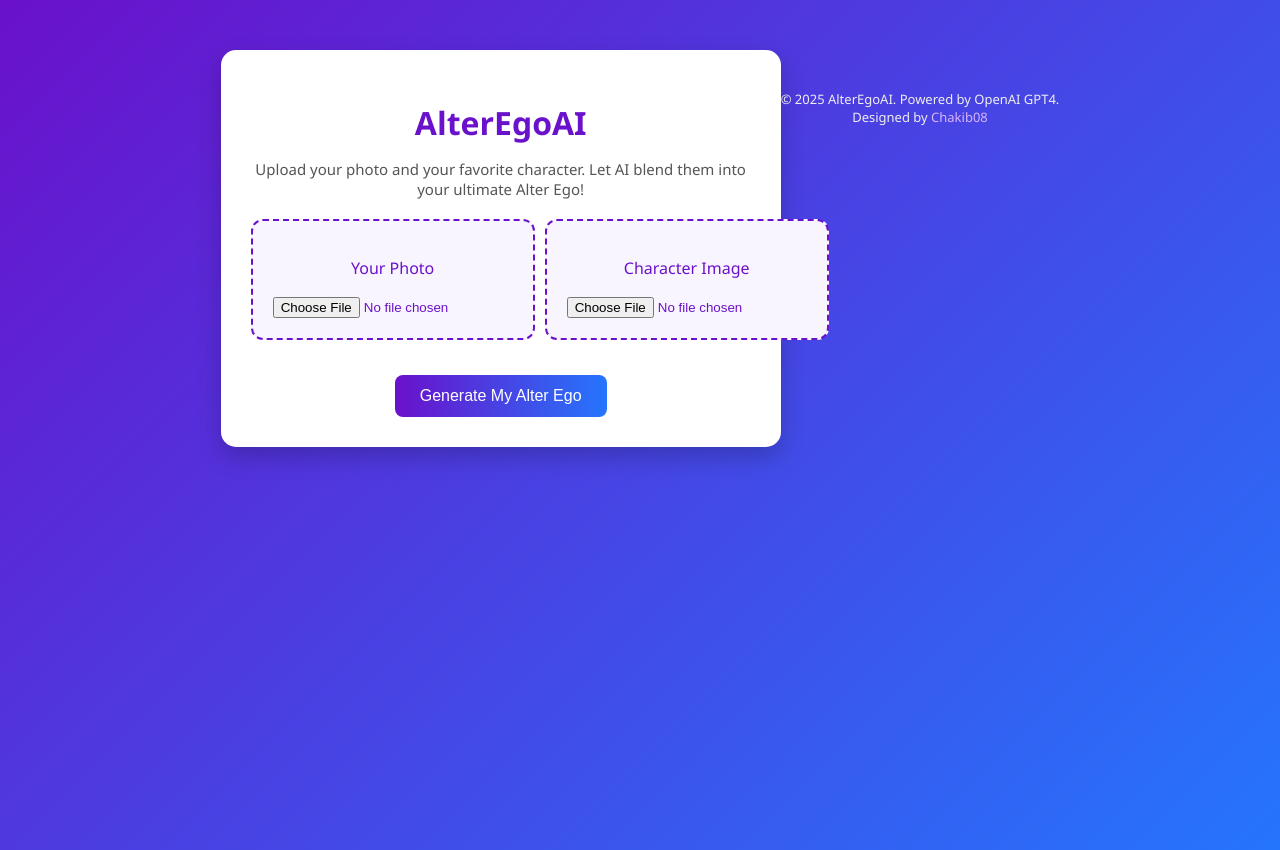
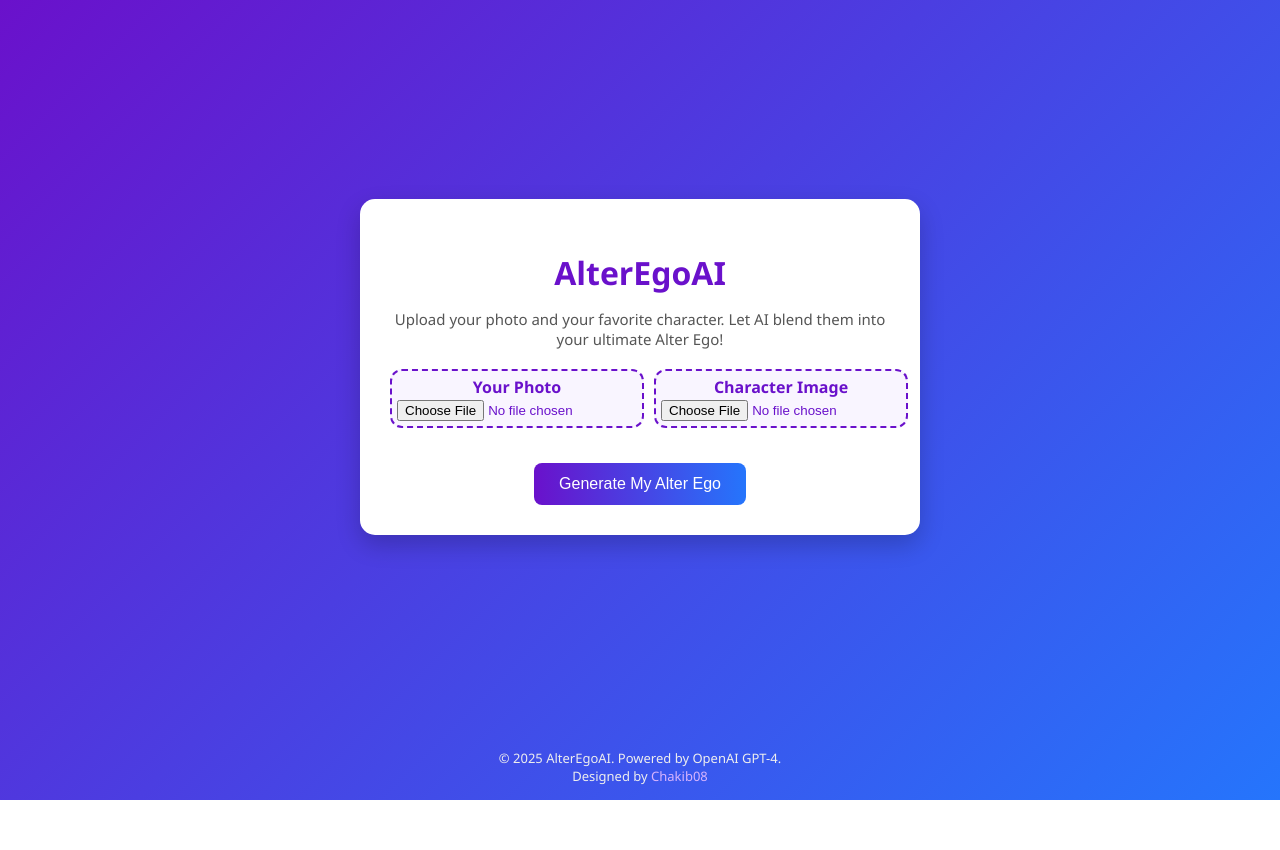
Before and after one commit to Chakib08/AlterEgoAI, a Python web app: template src/templates/index.html in a window 1280 px wide. After the commit the page ends 800 px from the top, so only its background shows below. Run offline with Jinja, Linux system fonts and the light colour scheme; the template is opened without the code that fills it, so the values that code supplies are empty.

Commit message:
Update basic web UI

```diff
--- a/src/templates/index.html
+++ b/src/templates/index.html
@@ -6,6 +6,7 @@
     <link rel="stylesheet" href="style.css">
 </head>
 <body>
+    <main>
         <div class="container">
             <h1>AlterEgoAI</h1>
             <p class="description">Upload your photo and your favorite character. Let AI blend them into your ultimate Alter Ego!</p>
@@ -27,12 +28,14 @@
             <div id="loading" style="display:none;">Generating... Please wait ⏳</div>
             <div id="result"></div>
         </div>
+    </main>
 
     <footer>
-        &copy; 2025 AlterEgoAI. Powered by OpenAI GPT4. <br>
+        &copy; 2025 AlterEgoAI. Powered by OpenAI GPT-4.<br>
         Designed by <a href="#">Chakib08</a>
     </footer>
 
     <script src="script.js"></script>
 </body>
+
 </html>
--- a/src/templates/style.css
+++ b/src/templates/style.css
@@ -1,25 +1,36 @@
-body {
+/* Global styles for layout and background */
+html, body {
     margin: 0;
     padding: 0;
+    height: 100%;
     font-family: 'Segoe UI', Tahoma, Geneva, Verdana, sans-serif;
     background: linear-gradient(135deg, #6a11cb, #2575fc);
-    min-height: 100vh;
+    color: #fff;
+    display: flex;
+    flex-direction: column;
+}
+
+/* Flexbox layout: makes footer stick to bottom */
+main {
+    flex: 1;
     display: flex;
     justify-content: center;
-    align-items: flex-start;
-    padding-top: 50px;
-    color: #fff;
+    align-items: center;
+    flex-direction: column;
 }
 
+/* Main container box */
 .container {
     background: #ffffff;
     color: #333;
     padding: 30px;
     border-radius: 15px;
     width: 500px;
+    max-width: 90%;
     box-shadow: 0 10px 25px rgba(0, 0, 0, 0.2);
     text-align: center;
     animation: fadeIn 1s ease-in-out;
+    margin: auto;
 }
 
 @keyframes fadeIn {
@@ -37,6 +48,7 @@ p.description {
     font-size: 15px;
 }
 
+/* Upload section with drop zones */
 .upload-section {
     display: flex;
     justify-content: space-between;
@@ -47,7 +59,7 @@ p.description {
 .drop-zone {
     border: 2px dashed #6a11cb;
     border-radius: 12px;
-    padding: 20px;
+    padding: 5px;
     width: 48%;
     cursor: pointer;
     background-color: #f9f5ff;
@@ -60,6 +72,12 @@ p.description {
     border-color: #9333ea;
 }
 
+.drop-zone p {
+    margin: 0;
+    font-weight: bold;
+}
+
+/* Generate button styling */
 #generate-btn {
     background: linear-gradient(90deg, #6a11cb, #2575fc);
     color: white;
@@ -76,12 +94,14 @@ p.description {
     background: linear-gradient(90deg, #7b2ff7, #2575fc);
 }
 
+/* Loading text */
 #loading {
     margin-top: 15px;
     color: #9333ea;
     font-weight: bold;
 }
 
+/* Result image display */
 #result img {
     margin-top: 20px;
     max-width: 100%;
@@ -89,11 +109,14 @@ p.description {
     box-shadow: 0 4px 10px rgba(0, 0, 0, 0.2);
 }
 
+/* Footer styling */
 footer {
-    margin-top: 40px;
     text-align: center;
     font-size: 13px;
     color: #eee;
+    padding: 15px 0;
+    background: transparent;
+    margin-top: auto;
 }
 
 footer a {
```
Lines whose indentation alone changed are shown as unchanged.
